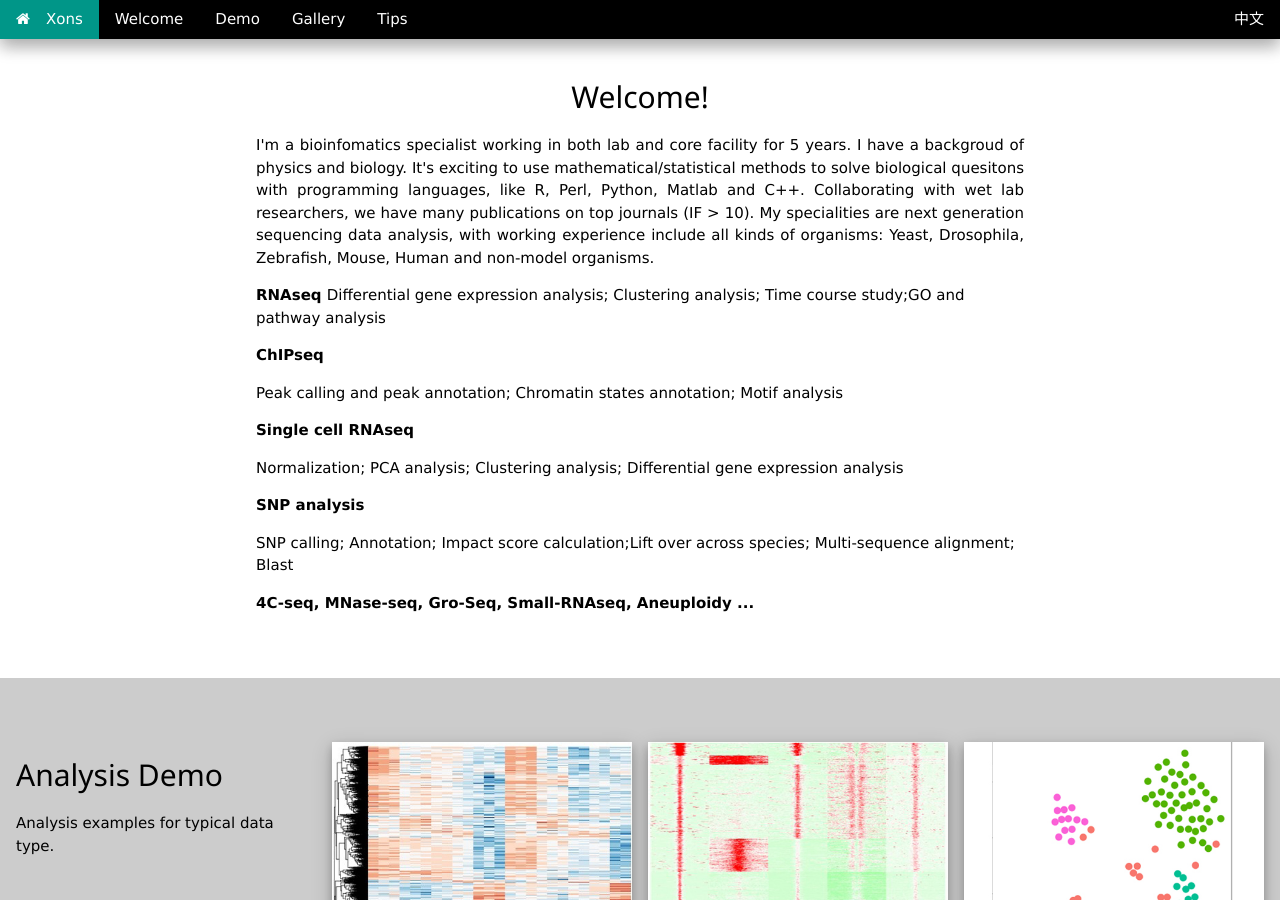
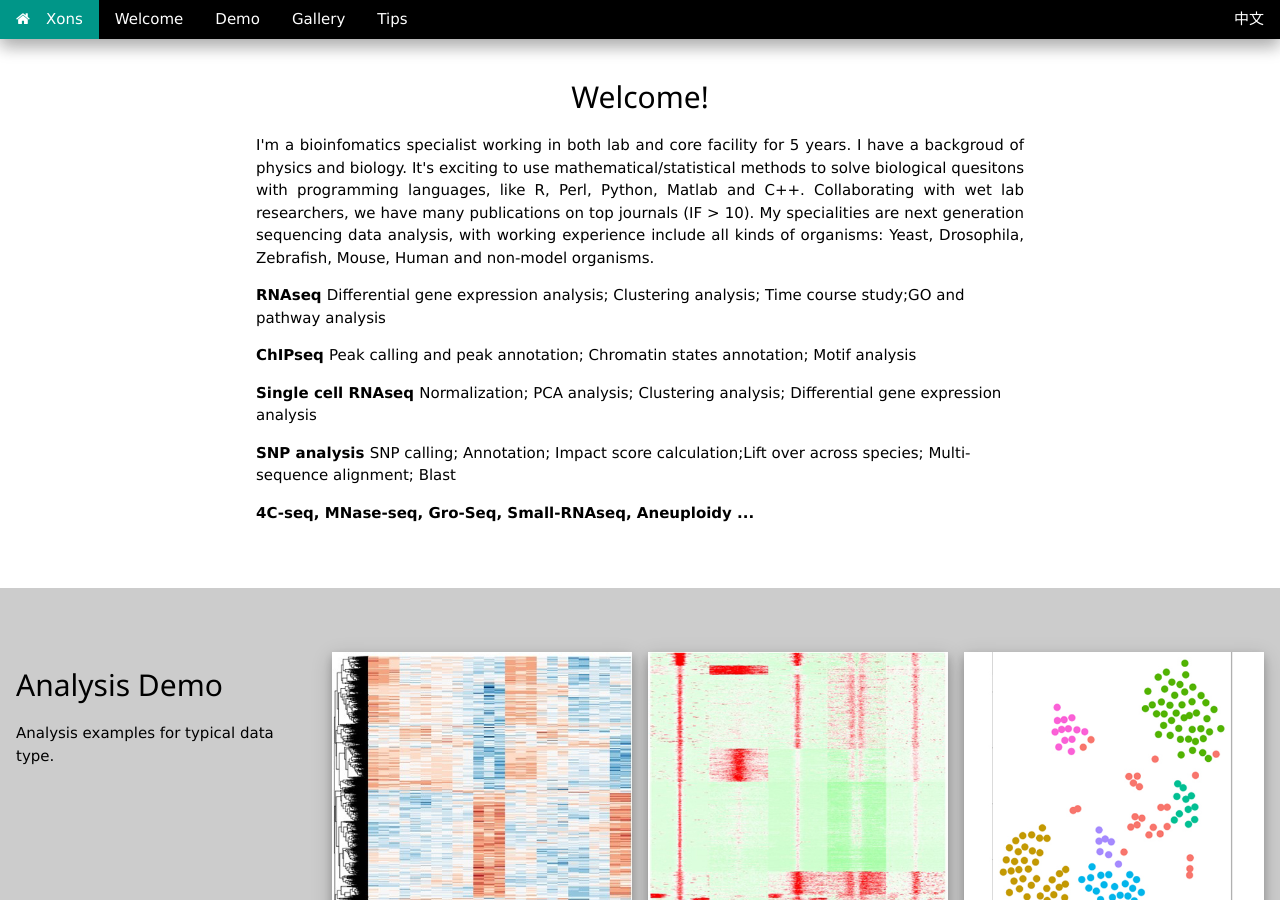
Before and after one commit to xons/xons.github.io, a Jekyll site: the page built from index.html, in a window 1280 px wide and 900 px high. Built offline with Jekyll 4.4.1, drawn with Linux system fonts in a browser that asks for light colours; nearby versions of some CDN libraries; library files that are not in the unit come from our copies.

Commit message:
Update index.html

```diff
--- a/index.html
+++ b/index.html
@@ -18,12 +18,12 @@ title: Xons
     <div class='w3-left-align'>
     <p><b> RNAseq </b>
     Differential gene expression analysis; Clustering analysis; Time course study;GO and pathway analysis</p>
-    <b> ChIPseq </b>
-    <p>Peak calling and peak annotation; Chromatin states annotation; Motif analysis</p>
-    <b> Single cell RNAseq </b>
-    <p>Normalization; PCA analysis; Clustering analysis; Differential gene expression analysis</p>
-    <b> SNP analysis </b>
-    <p>SNP calling; Annotation; Impact score calculation;Lift over across species; Multi-sequence alignment; Blast</p>
+    <p><b> ChIPseq </b>
+    Peak calling and peak annotation; Chromatin states annotation; Motif analysis</p>
+    <p><b> Single cell RNAseq </b>
+    Normalization; PCA analysis; Clustering analysis; Differential gene expression analysis</p>
+    <p><b> SNP analysis </b>
+    SNP calling; Annotation; Impact score calculation;Lift over across species; Multi-sequence alignment; Blast</p>
     <b> 4C-seq, MNase-seq, Gro-Seq, Small-RNAseq, Aneuploidy ... </b>
     </div>
   </div>
```
